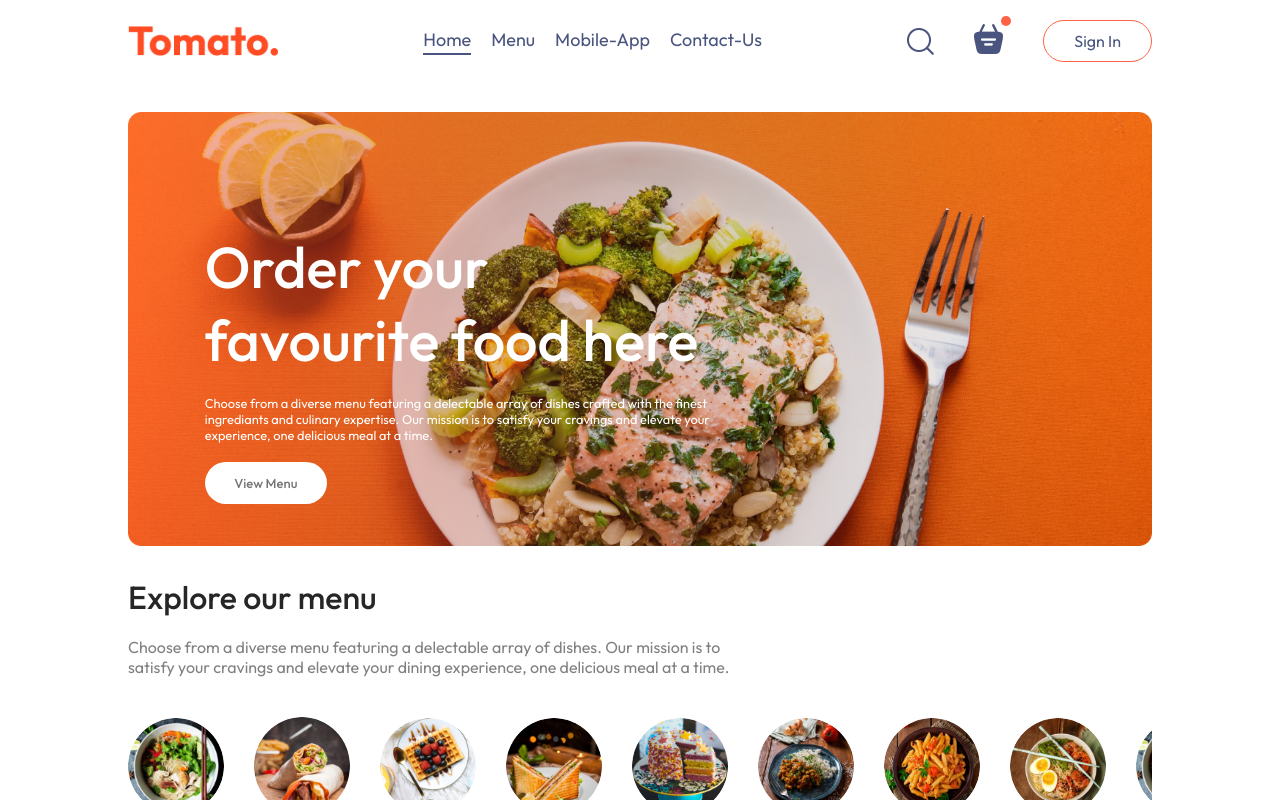
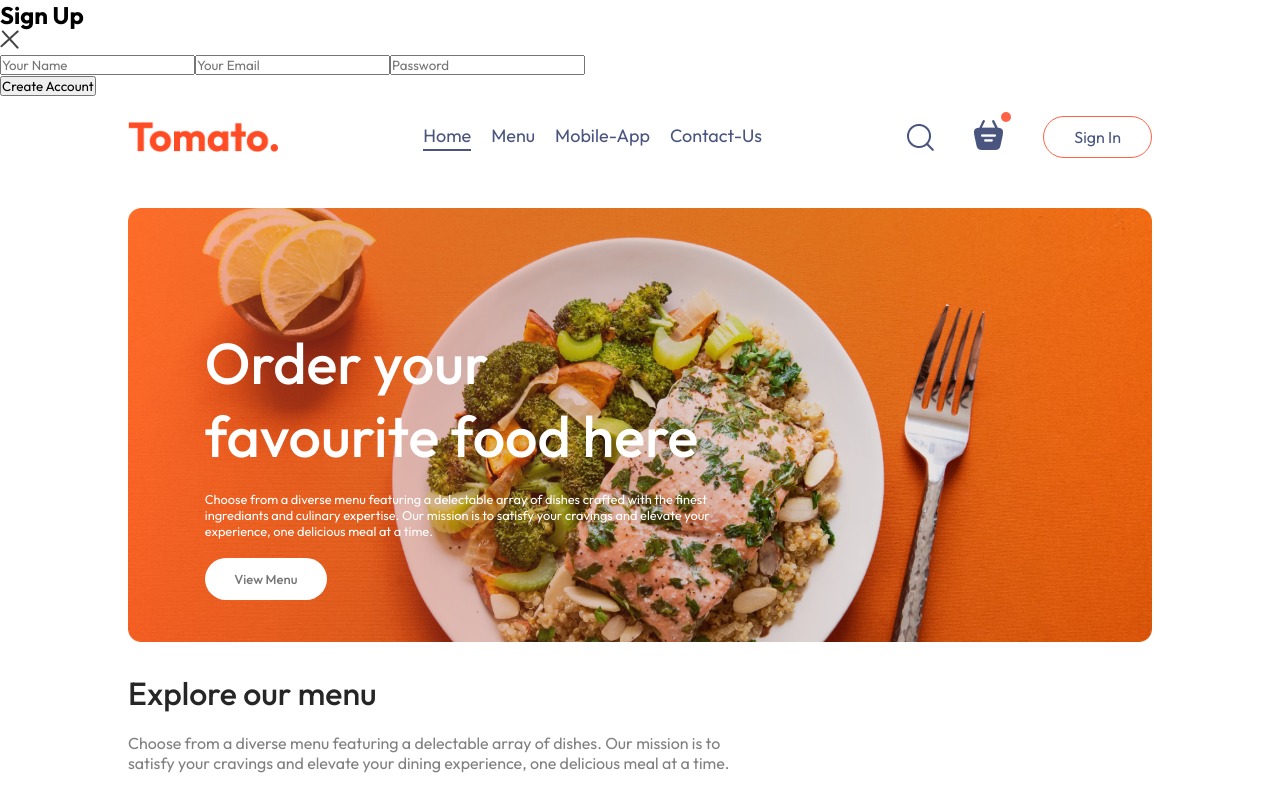
Before and after one commit to sohailmomin712/Food-Web, a React (Vite) app in the folder Food-Website/: page / in a window 1280 px wide. Both pictures are taken after a click on the button "Sign In". Shown: the top 800 px of the page. Built offline with nearby package versions, Linux system fonts and the light colour scheme.

Commit message:
started making signup login functionalities

```diff
--- a/Food-Website/src/App.jsx
+++ b/Food-Website/src/App.jsx
@@ -4,12 +4,18 @@
 import Cart from "./pages/Cart/Cart";
 import PlaceOrder from "./pages/PlaceOrder/PlaceOrder";
 import Footer from "./components/Footer/Footer";
+import { useState } from "react";
+import LoginPopUp from "./components/LoginPopUp/LoginPopUp";
+
 
 const App = () => {
+  const [showLogin, setShowLogin] = useState(false)
+
   return (
     <>
+      {showLogin ? <LoginPopUp setShowLogin={setShowLogin} /> : <></>}
       <div className="App">
-        <Navbar />
+        <Navbar setShowLogin={setShowLogin} />
         <Routes>
           <Route path="/" element={<Home />}></Route>
           <Route path="/cart" element={<Cart />}></Route>
--- a/Food-Website/src/components/ExploreMenu/ExploreMenu.jsx
+++ b/Food-Website/src/components/ExploreMenu/ExploreMenu.jsx
@@ -1,5 +1,6 @@
 import './ExploreMenu.css'
 import { menu_list } from '../../assets/assets'
+// eslint-disable-next-line react/prop-types
 const ExploreMenu = ({category,setCategory}) => {
   return (
     <div className='Explore-Menu' id='Explore-Menu'>
--- /dev/null
+++ b/Food-Website/src/components/LoginPopUp/LoginPopUp.jsx
@@ -0,0 +1,27 @@
+import { useState } from 'react'
+import './LoginPopUp.css'
+import { assets } from '../../assets/assets'
+// eslint-disable-next-line react/prop-types
+const LoginPopUp = ({ setShowLogin }) => {
+    const [currentState, setCurrentState] = useState("Sign Up")
+    return (
+        <div className='login-popup'>
+            <form className='login-popup-container'>
+                <div className='login-popup-title'>
+                    <h2>{currentState}</h2>
+                    <img onClick={() => setShowLogin(false)} src={assets.cross_icon} alt='' />
+                </div>
+                <div className='login-popup-inputs'>
+                    {
+                        currentState === 'Login' ? <></> : <input type='text' placeholder='Your Name' required />
+                    }
+                    <input type='email' placeholder='Your Email' required />
+                    <input type='password' placeholder='Password' required />
+                </div>
+                <button>{currentState === 'Sign Up' ? "Create Account" : 'Login'}</button>
+            </form>
+        </div>
+    )
+}
+
+export default LoginPopUp
--- a/Food-Website/src/components/Navbar.jsx
+++ b/Food-Website/src/components/Navbar.jsx
@@ -3,7 +3,8 @@
 import "./Navbar/Navbar.css";
 import { Link } from "react-router-dom";
 
-const Navbar = () => {
+// eslint-disable-next-line react/prop-types
+const Navbar = ({setShowLogin}) => {
   const [menu,setMenu]=useState("Home")
 
   return (
@@ -22,7 +23,7 @@
           <img src={assets.basket_icon} />
           <div className="dot"></div>
         </div>
-        <button>Sign In</button>
+        <button onClick={()=>setShowLogin(true)}>Sign In</button>
       </div>
     </div>
   );
```
Also changed, not shown: Food-Website/src/components/LoginPopUp/LoginPopUp.css (added).
